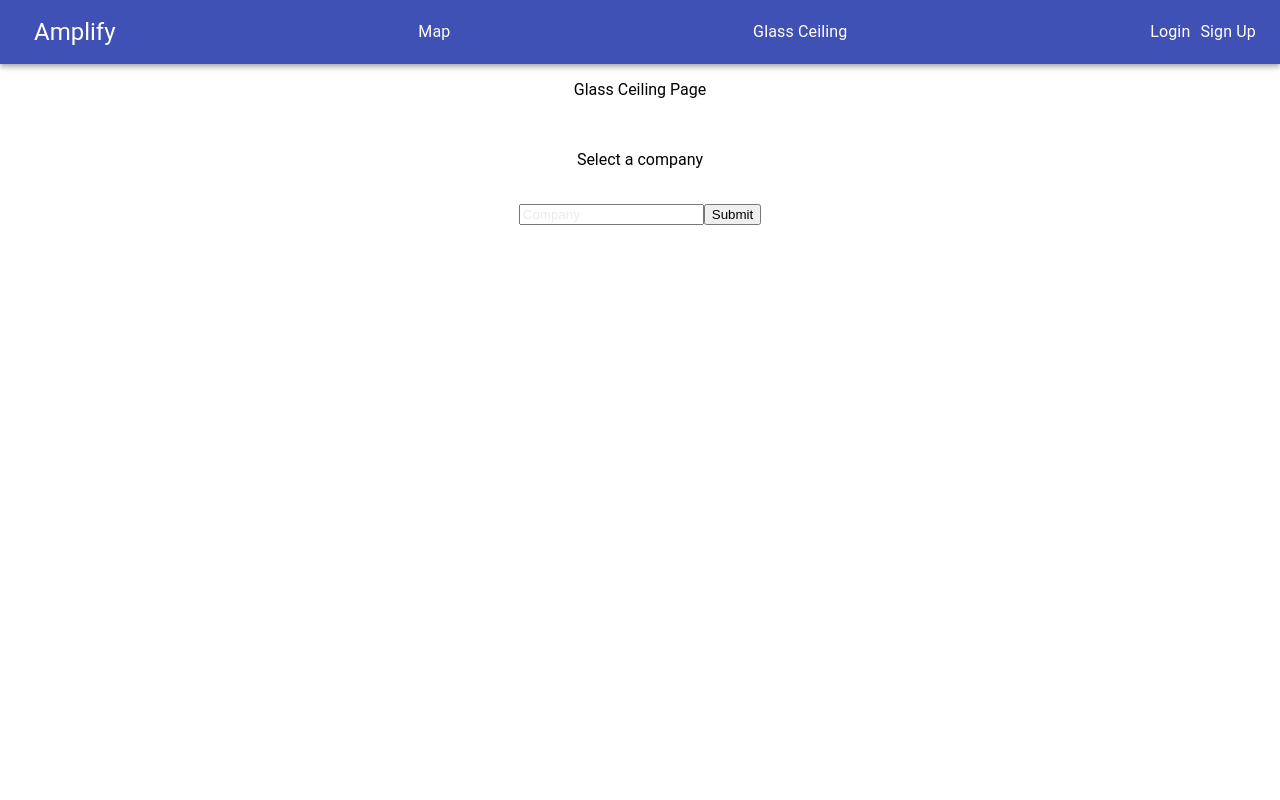
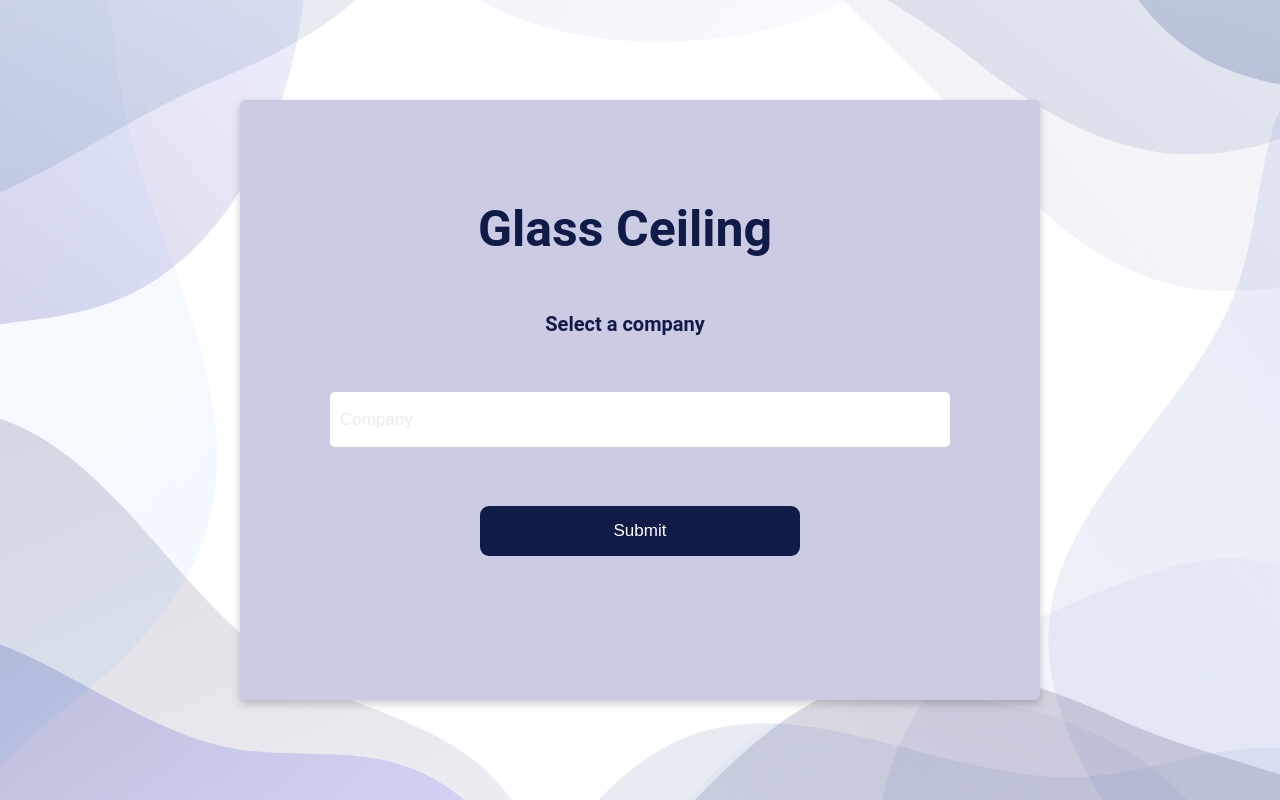
Before and after one commit to ChinemeremChigbo/HackHERS_2021, a React (Create React App) app in the folder client/: page /glassceiling in a window 1280 px wide. Built offline with nearby package versions, Linux system fonts and the light colour scheme; no server answers.

Commit message:
Glass Ceiling Page updates

```diff
--- /dev/null
+++ b/client/src/components/GlassCeilingPage.css
@@ -0,0 +1,96 @@
+html,
+body {
+  margin: 0;
+  padding: 0;
+
+}
+
+.glass-ceiling-card{
+    box-shadow: 0 4px 8px 0 rgba(0,0,0,0.2);
+    width: 800px;
+    height: 550px;
+    transition: 0.3s;
+    border-radius: 5px;
+    background-color: #cccbe4;
+    padding-top: 50px;
+}
+
+.glass-ceiling-page-div {
+  background-image: url("../assets/img/Login.svg");
+  min-height: 100%;
+  min-width: 100%;
+  width: auto;
+  height: 100vh;
+  background-repeat: no-repeat;
+  background-position: center center;
+  position: fixed;
+  top: 0;
+  left: 0;
+  -webkit-background-size: cover;
+  -moz-background-size: cover;
+  -o-background-size: cover;
+  background-size: cover;
+}
+
+.glass-ceiling-page{
+        position: fixed;
+        top: 50%;
+        left: 50%;
+        margin-top: -300px;
+        margin-left: -400px;
+}
+
+.glass-ceiling-input{
+    width: 75%;
+    min-height: 35px;
+    border-radius:5px;
+    margin-top: 22px;
+    border-width: 0;
+    padding: 10px;
+    margin-bottom: 9px;
+    font-size: 17px;
+    outline: 0;
+
+}
+::placeholder{
+    color: rgb(235, 235, 235);
+}
+.glass-ceiling-button-submit{
+    width: 40%;
+    padding: 12px;
+    min-height: 50px;
+    margin-top: 50px;
+    outline: 0;
+    border: none;
+    background-color: #111B47;
+    color: rgb(255, 255, 255);
+    border-radius: 9px;
+    font-size: 17px;
+}
+
+.glass-ceiling-button-submit:hover {
+    background-color: #D6DCF5;
+    cursor: pointer;
+  }
+
+.glass-ceiling-text{
+    color: #111B47;
+    font-size: 50px;
+    font-weight: 700;
+    margin-bottom: 15px;
+    margin-left: -30px;
+
+}
+.glass-ceiling-sub-text{
+    color: #111B47;
+    font-size: 20px;
+    font-weight: 700;
+    margin-bottom: 15px;
+    margin-left: -30px;
+
+}
+.glass-ceiling-bottom-info{
+    padding: 10px;
+    color: #111B47;
+    font-weight: bold;
+}
--- a/client/src/components/GlassCeilingPage.js
+++ b/client/src/components/GlassCeilingPage.js
@@ -2,6 +2,7 @@ import React, { useState } from "react";
 import { useHistory } from "react-router-dom";
 import firebase from "../config.js";
 import CompanyPage from "./CompanyPage";
+import "./GlassCeilingPage.css";
 
 export default function GlassCeilingPage() {
   const [review, setReview] = useState("");
@@ -74,21 +75,26 @@ export default function GlassCeilingPage() {
   };
 
   return (
-    <div>
-      <p>Glass Ceiling Page</p>
+    <div className = "glass-ceiling-page-div">
+    <div className="glass-ceiling-page">
+    <div class="glass-ceiling-card">
+      <p className = "glass-ceiling-text">Glass Ceiling</p>
       <br />
-      <p>Select a company</p>
+      <p className = "glass-ceiling-sub-text" >Select a company</p>
       <br />
       <input
+        className = "glass-ceiling-input"
         placeholder="Company"
         value={company}
         type="text"
         onChange={handleCompany}
       />
-      <button onClick={handleCompanySelection}>Submit</button>
+      <button className="glass-ceiling-button-submit" onClick={handleCompanySelection}>Submit</button>
       <br />
       {isCompany ? <CompanyPage company={company.toLowerCase()} /> : null}
       {isCompany ? postView() : null}
     </div>
+    </div>
+    </div>
   );
 }
```
Also changed, not shown: 1 other file (tests, documents, lock files or other folders).
